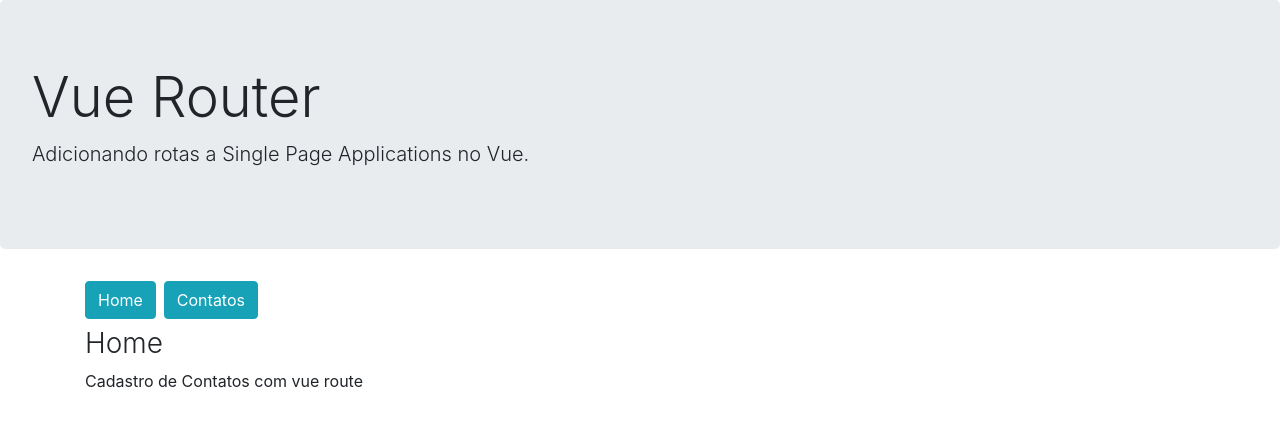
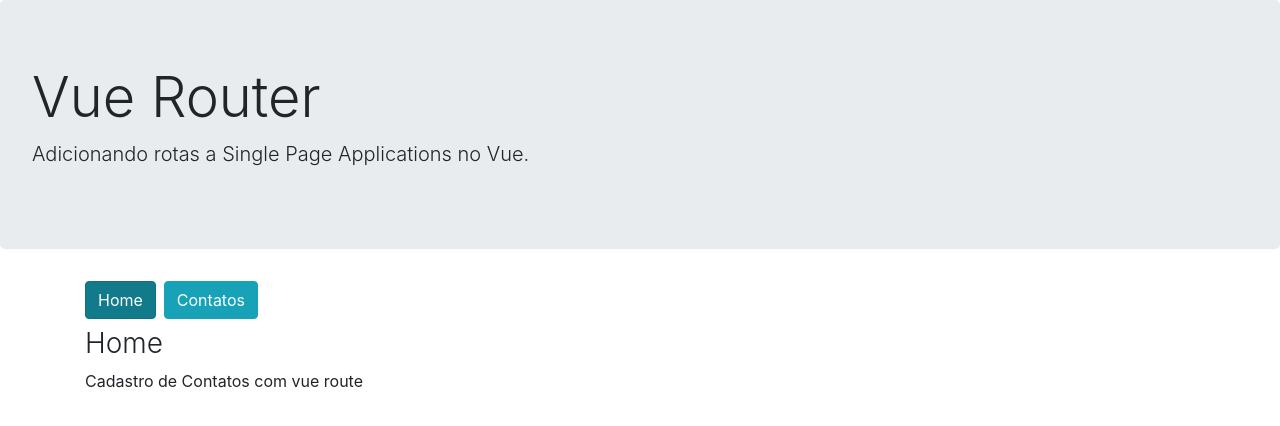
Before and after one commit to EuclidesKinto/jobs-route-vue, a Vue app: page / in a window 1280 px wide. Shown: the top 426 px of the page. Built offline with nearby package versions, Linux system fonts and the light colour scheme.

Commit message:
add class route-link active

```diff
--- a/src/App.vue
+++ b/src/App.vue
@@ -7,8 +7,18 @@
     </div>
 
     <div class="container">
-      <router-link to="/" class="btn btn-info mb-2 mr-2">Home</router-link>
-      <router-link :to="{path: '/contatos'}" class="btn btn-info mb-2 mr-2">Contatos</router-link>
+      <router-link
+        to="/"
+        class="btn btn-info mb-2 mr-2"
+        active-class="active"
+        exact>
+        Home
+      </router-link>
+      <router-link
+        :to="{path: '/contatos'}"
+        class="btn btn-info mb-2 mr-2">
+        Contatos
+      </router-link>
 
      <router-view></router-view>
 
--- a/src/router.js
+++ b/src/router.js
@@ -7,6 +7,7 @@ Vue.use(VueRouter);
 
 export default new VueRouter({
   mode: 'history',
+  linkActiveClass: 'active',
   routes: [
     { path: '/contatos', component: Contact },
     { path: '/', component: Home },
```
